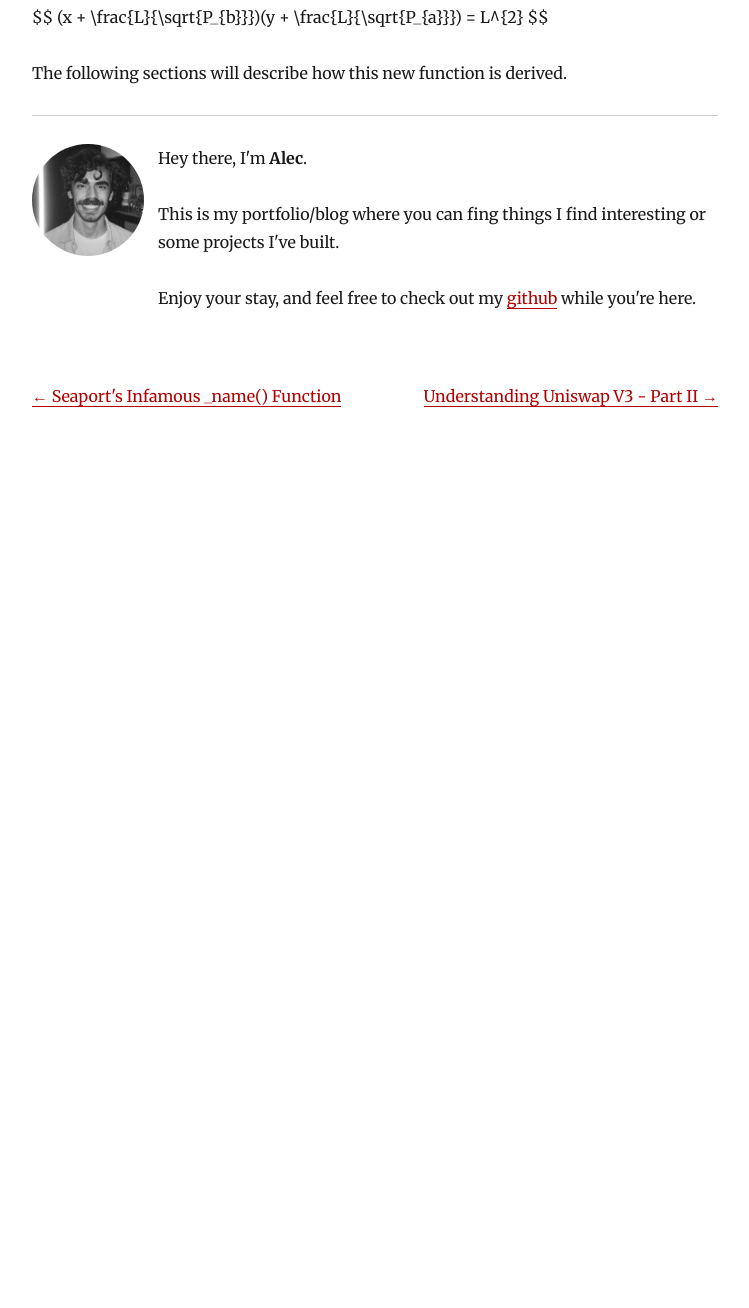
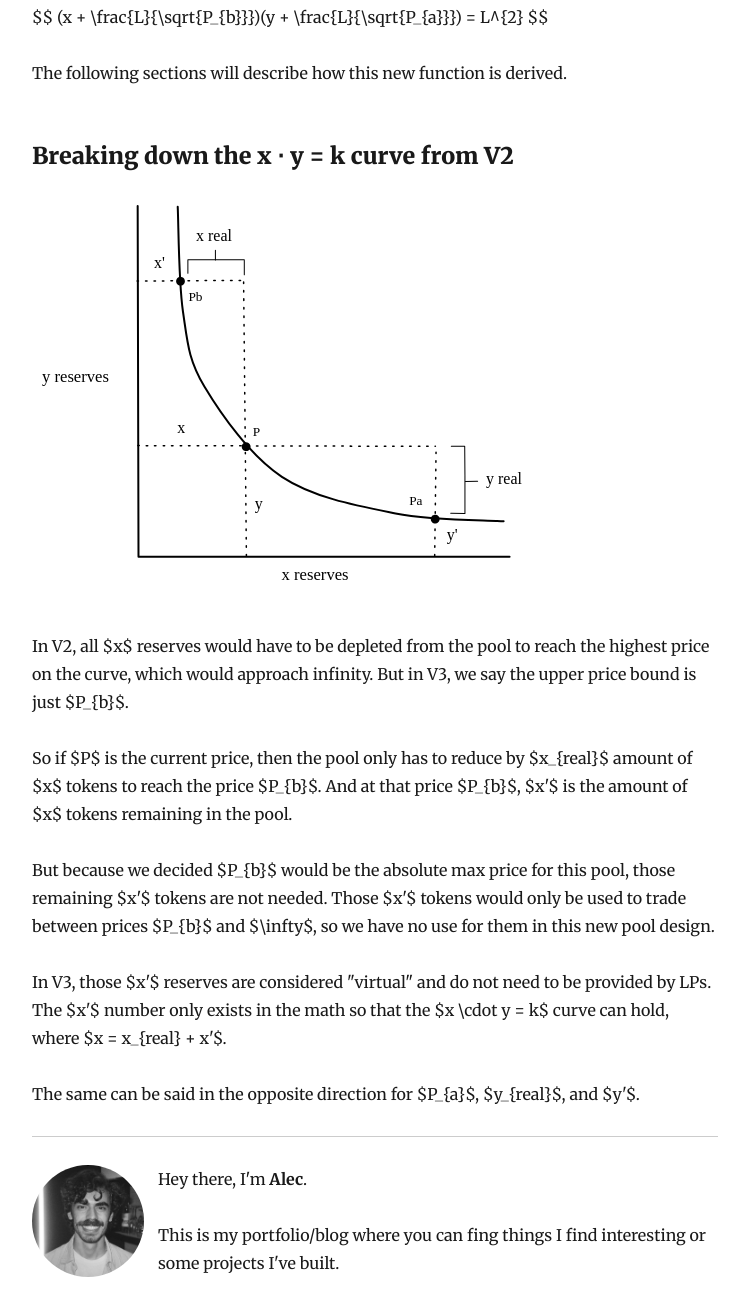
Before and after one commit to Alec1017/quietbroom-blog, a Gatsby site: page /understanding-uni-v3-part-1 in a window 1280 px wide. Shown: the part 3872-5180 px from the top of the page, without its empty margins (265-1014 px from the left). Before the commit the page ends 4366 px from the top, so only its background shows below. Built offline with nearby package versions, Linux system fonts and the light colour scheme; Gatsby itself is replaced by a stand-in of ours; some packages are replaced by stand-ins of ours.

Commit message:
added complicated liquidity chart

```diff
--- a/src/pages/understanding-uni-v3-part-1/index.md
+++ b/src/pages/understanding-uni-v3-part-1/index.md
@@ -85,3 +85,17 @@ $$
 $$
 
 The following sections will describe how this new function is derived.
+
+### Breaking down the x ⋅ y = k curve from V2
+
+![image info](./curve-3.svg)
+
+In V2, all $x$ reserves would have to be depleted from the pool to reach the highest price on the curve, which would approach infinity. But in V3, we say the upper price bound is just $P_{b}$.
+
+So if $P$ is the current price, then the pool only has to reduce by $x_{real}$ amount of $x$ tokens to reach the price $P_{b}$. And at that price $P_{b}$, $x'$ is the amount of $x$ tokens remaining in the pool.
+
+But because we decided $P_{b}$ would be the absolute max price for this pool, those remaining $x'$ tokens are not needed. Those $x'$ tokens would only be used to trade between prices $P_{b}$ and $\infty$, so we have no use for them in this new pool design.
+
+In V3, those $x'$ reserves are considered "virtual" and do not need to be provided by LPs. The $x'$ number only exists in the math so that the $x \cdot y = k$ curve can hold, where $x = x_{real} + x'$.
+
+The same can be said in the opposite direction for $P_{a}$, $y_{real}$, and $y'$.
```
Also changed, not shown: src/pages/understanding-uni-v3-part-1/curve-3.svg (added).
